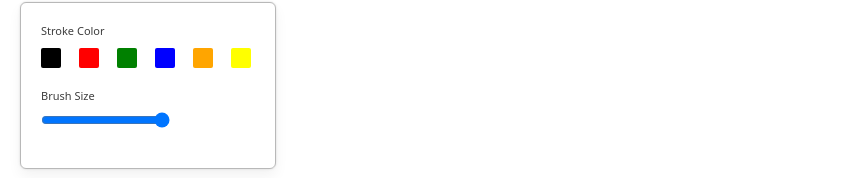
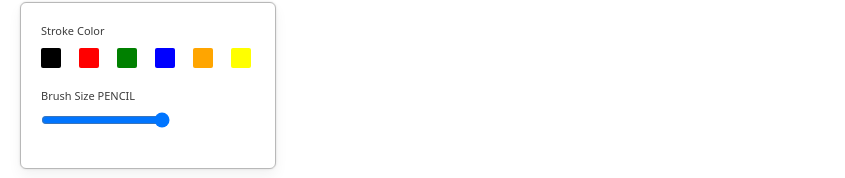
Before and after one commit to shubham-mishra-ca/nextjs-doodledraft, a Next.js app: page / in a window 1280 px wide. Shown: the part 198-376 px from the top of the page, without its empty margins (0-845 px from the left). Built offline with nearby package versions, Linux system fonts and the light colour scheme.

Commit message:
Implemented menu click handlers and dispatched actions for Pencil and Eraser menu items.

```diff
--- /dev/null
+++ b/src/components/Board/index.js
@@ -0,0 +1,23 @@
+import {useEffect, useRef} from 'react';
+
+
+const Board = () => {
+    const canvasRef = useRef(null);
+
+
+    useEffect(() => {
+        if(!canvasRef.current) return
+        const canvas = canvasRef.current;
+        const context = canvas.getContext('2d');
+
+        //when mounting
+        canvas.width = window.innerWidth;
+        canvas.height = window.innerHeight;
+
+    }, [])
+    return (<canvas ref={canvasRef}></canvas>
+    )
+}
+
+
+export default Board;
--- a/src/components/Menu/index.js
+++ b/src/components/Menu/index.js
@@ -1,14 +1,27 @@
+import { useDispatch } from 'react-redux';
 import {FontAwesomeIcon} from '@fortawesome/react-fontawesome'
 import { faPencil, faEraser, faRotateLeft, faRotateRight, faFileArrowDown } from '@fortawesome/free-solid-svg-icons'
 
 import styles from './index.module.css'
+
+import { menuItemClick, actionItemClick } from '@/slice/menuSlice';
+import { MENU_ITEMS} from '@/constants'
+
 const Menu = () => {
+        const dispatch = useDispatch()
+
+        const handleMenuClick = (itemName) => {
+                dispatch(menuItemClick(itemName))
+
+        }
+
+
     return (
         <div className={styles.menuContainer}>
-            <div className={styles.iconWrapper}>
+            <div className={styles.iconWrapper} onClick={() => handleMenuClick(MENU_ITEMS.PENCIL)}>
                     <FontAwesomeIcon icon={faPencil} className={styles.icon} />
             </div>
-            <div className={styles.iconWrapper}>
+            <div className={styles.iconWrapper} onClick={() => handleMenuClick(MENU_ITEMS.ERASER)} >
                     <FontAwesomeIcon icon={faEraser} className={styles.icon} />
             </div>
             <div className={styles.iconWrapper}>
--- a/src/components/Toolbox/index.js
+++ b/src/components/Toolbox/index.js
@@ -1,8 +1,11 @@
+import { useSelector } from 'react-redux';
 import styles from './index.module.css';
-import {COLORS} from '@/constants';
+import {COLORS, MENU_ITEMS} from '@/constants';
 
 
 const Toolbox = () => {
+
+    const activeMenuItems = useSelector((state) => state.menu.activeMenuItems)
 
     const updateBrushSize = (e) => {
 
@@ -20,7 +23,7 @@ const Toolbox = () => {
             </div>
         </div>
         <div className={styles.toolItem}>
-            <h4 className={styles.toolText}>Brush Size</h4>
+            <h4 className={styles.toolText}>Brush Size {activeMenuItems}</h4>
             <div className={styles.itemContainer}>
                 <input type="range" min={1} max={10} step={1} onChange={updateBrushSize} />
             </div>
--- a/src/constants.js
+++ b/src/constants.js
@@ -8,4 +8,12 @@ const COLORS = {
     WHITE: 'white'
 }
 
-export{COLORS};
+const MENU_ITEMS = {
+    PENCIL: 'PENCIL',
+    ERASER: 'ERASER',
+    UNDO: 'UNDO',
+    REDO: 'REDO',
+    DOWNLOAD: 'DOWNLOAD'
+}
+
+export{COLORS, MENU_ITEMS};
--- a/src/pages/_app.js
+++ b/src/pages/_app.js
@@ -1,5 +1,9 @@
+import { Provider } from 'react-redux'
+import { store} from '@/store'
 import '@/styles/globals.css'
 
 export default function App({ Component, pageProps }) {
-  return <Component {...pageProps} />
+  return <Provider store={store}>
+    <Component {...pageProps} />
+  </Provider>
 }
--- a/src/pages/index.js
+++ b/src/pages/index.js
@@ -1,11 +1,13 @@
 import Menu from '../components/Menu';
 import Toolbox from '@/components/Toolbox';
+import Board from '@/components/Board';
 
 export default function Home() {
   return (
     <>
     <Menu />
     <Toolbox />
+    <Board />
     </>
 
   )
--- /dev/null
+++ b/src/slice/menuSlice.js
@@ -0,0 +1,25 @@
+import {createSlice } from '@reduxjs/toolkit'
+import { MENU_ITEMS } from '@/constants'
+
+const initialState = {
+    activeMenuItems: MENU_ITEMS.PENCIL,
+    actionMenuItem: null
+    }
+
+
+export const menuSlice = createSlice({
+    name: 'menu',
+    initialState,
+    reducers: {
+        menuItemClick: (state, action) => {
+            state.activeMenuItems = action.payload
+        },
+        actionItemClick: (state, action) => {
+            state.actionMenuItem = action.payload
+        }
+    }
+})
+
+export const { menuItemClick, actionItemClick } = menuSlice.actions
+
+export default menuSlice.reducer
--- /dev/null
+++ b/src/store.js
@@ -0,0 +1,8 @@
+import { configureStore } from "@reduxjs/toolkit";
+import MenuReducer from '@/slice/menuSlice';
+
+export const store = configureStore({
+    reducer:{
+        menu : MenuReducer
+    }
+})
```
Also changed, not shown: src/components/Board/index.module.css (added), src/slice/toolboxSlice.js (added).
